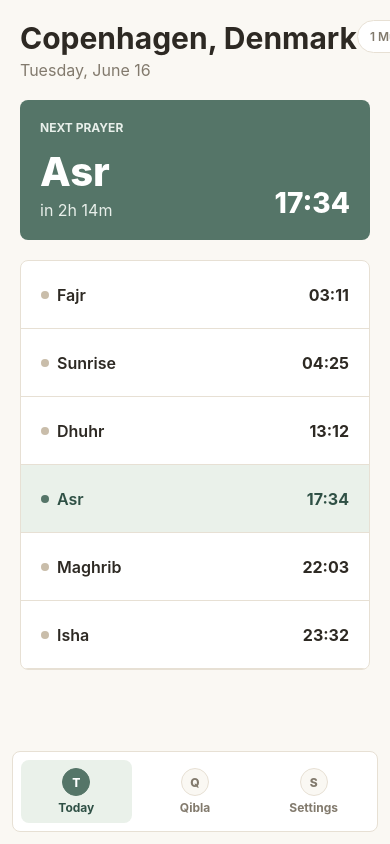
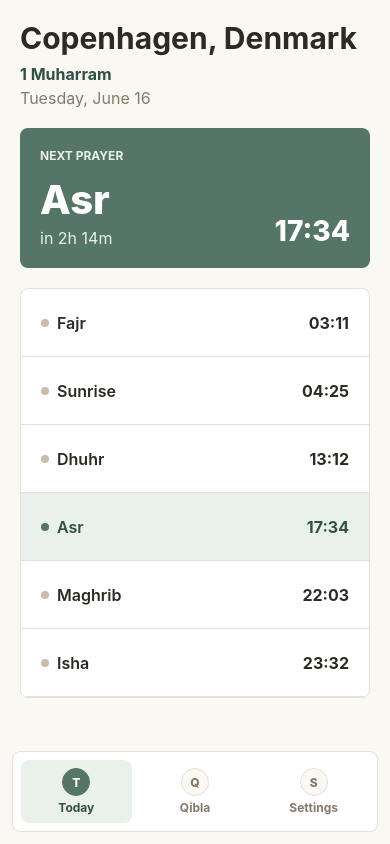
Before and after one commit to NumanBashir/MySalah, a React Native app: screen / in a window 390 px wide. Built offline with nearby package versions, Linux system fonts and the light colour scheme.

Commit message:
downgrade to expo 54 to be able to use expo go app.
adjustment to hijri display

```diff
--- a/App.tsx
+++ b/App.tsx
@@ -65,10 +65,10 @@ function TodayScreen() {
       <View style={styles.header}>
         <View>
           <Text style={styles.location}>Copenhagen, Denmark</Text>
-          <Text style={styles.dateText}>Tuesday, June 16</Text>
-        </View>
-        <View style={styles.datePill}>
-          <Text style={styles.datePillText}>1 Muharram</Text>
+          <View style={styles.dateStack}>
+            <Text style={styles.hijriDateText}>1 Muharram</Text>
+            <Text style={styles.dateText}>Tuesday, June 16</Text>
+          </View>
         </View>
       </View>
 
@@ -266,20 +266,15 @@ const styles = StyleSheet.create({
   dateText: {
     color: colors.mutedText,
     fontSize: typography.body,
-    marginTop: spacing.xs,
   },
-  datePill: {
-    backgroundColor: colors.surface,
-    borderColor: colors.border,
-    borderRadius: radii.full,
-    borderWidth: 1,
-    paddingHorizontal: spacing.md,
-    paddingVertical: spacing.sm,
+  dateStack: {
+    marginTop: spacing.sm,
   },
-  datePillText: {
-    color: colors.mutedText,
-    fontSize: typography.small,
-    fontWeight: '600',
+  hijriDateText: {
+    color: colors.accentDeep,
+    fontSize: typography.body,
+    fontWeight: '700',
+    marginBottom: spacing.xs,
   },
   nextPrayerPanel: {
     backgroundColor: colors.accent,
```
Also changed, not shown: package.json (+8 -8 lines), 2 other files (tests, documents, lock files or other folders).
